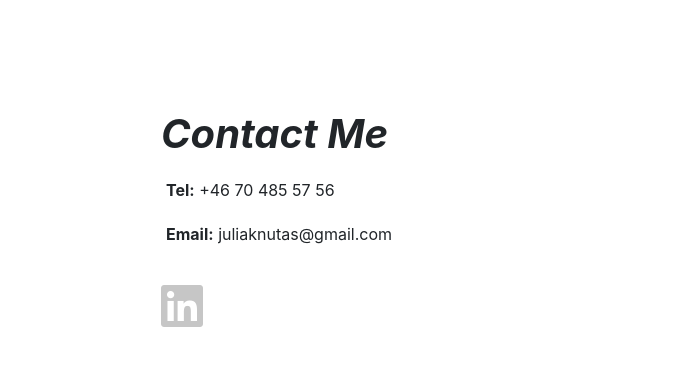
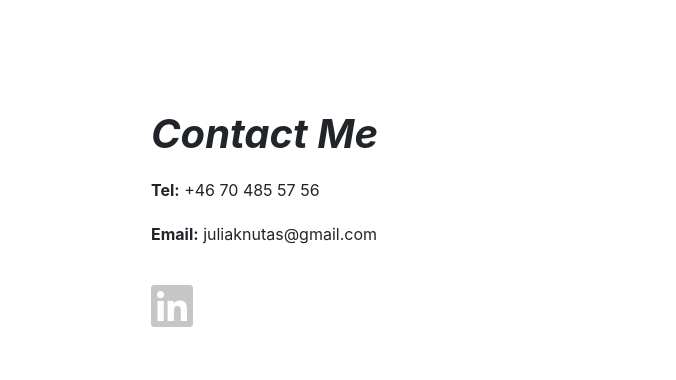
Before and after one commit to Juliahej/portfolio, a plain HTML site: page contact.html in a window 1280 px wide. Shown: the part 150-530 px from the top of the page, 604-1280 px from the left. Drawn offline with Linux system fonts and the light colour scheme.

Commit message:
Update style.css

```diff
--- a/css/style.css
+++ b/css/style.css
@@ -400,14 +400,14 @@ button.cv {
 
 h1.contact-me {
     margin-top: 0px;
-    margin-left: 10px;
+    margin-left: 0px;
     font-style: italic;
 
 }
 
 p.contact {
     margin-top: 20px;
-    margin-left: 15px;
+    margin-left: 0px;
 }
 
 /* End contact page */
@@ -450,7 +450,7 @@ i.fab {
 
 i.hej {
     color: #c6c6c6;
-    margin-left: 10px;
+    margin-left: 0px;
     margin-top: 20px;
 
 }
```
